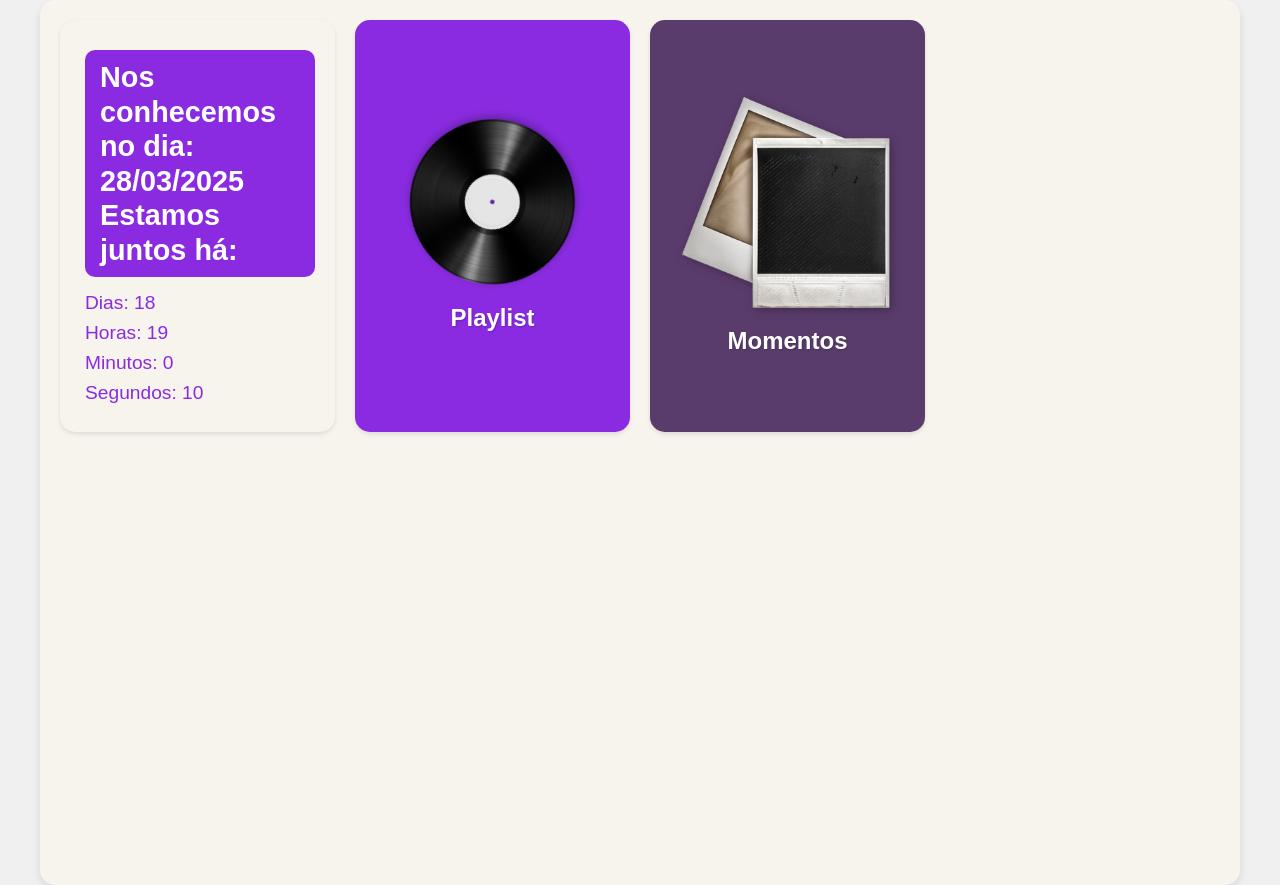
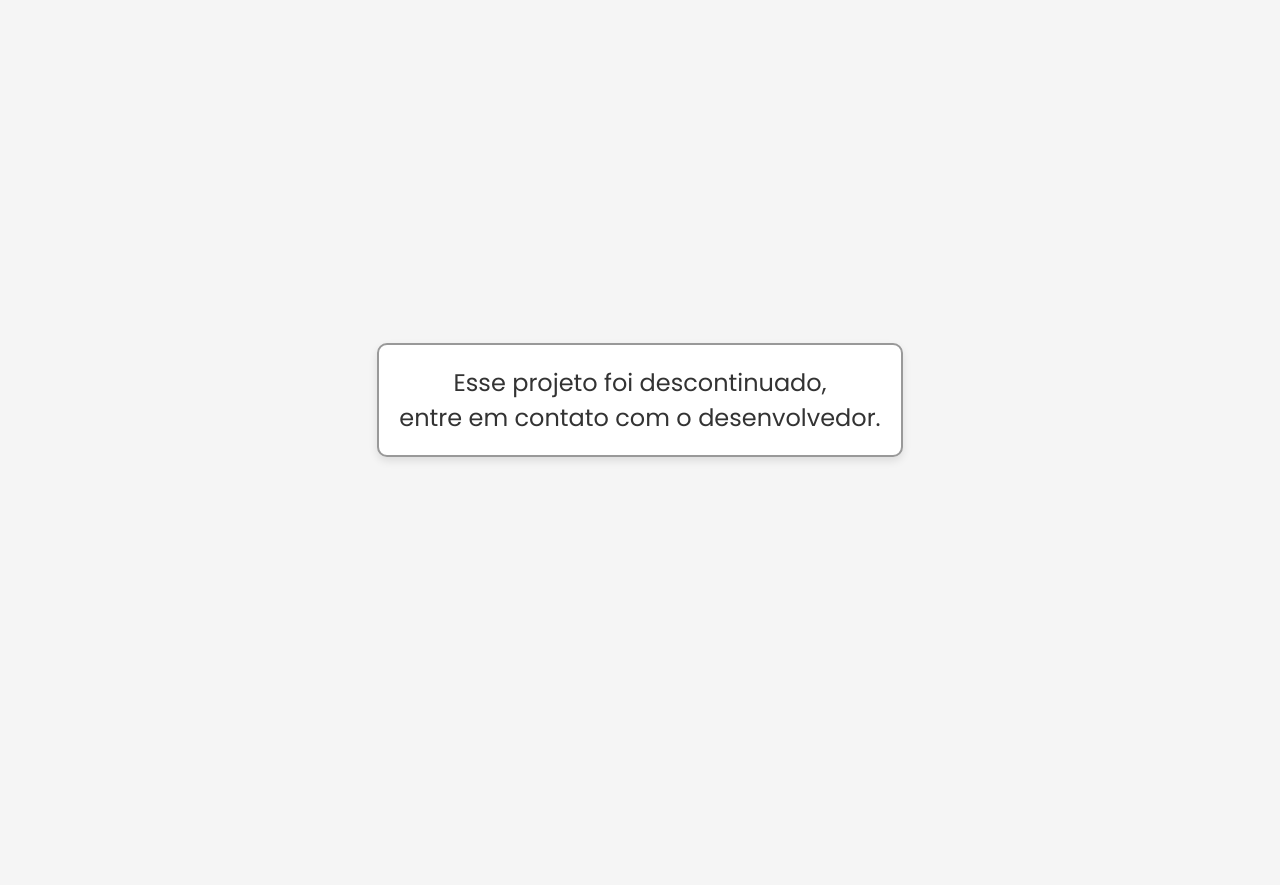
Before and after one commit to N3k0ki/arthana, a plain HTML site: page index.html in a window 1280 px wide. After the commit the page ends 800 px from the top, so only its background shows below. Drawn offline with Linux system fonts and the light colour scheme.

Commit message:
Update index.html

```diff
--- a/index.html
+++ b/index.html
@@ -4,8 +4,33 @@
 <head>
     <meta charset="UTF-8">
     <meta name="viewport" content="width=device-width, initial-scale=1.0">
-    <title>Painel de Amizade</title>
+    <title>???</title>
+    <link href="https://fonts.googleapis.com/css2?family=Poppins&display=swap" rel="stylesheet">
     <style>
+        body {
+            margin: 0;
+            padding: 0;
+            font-family: 'Poppins', sans-serif;
+            display: flex;
+            align-items: center;
+            justify-content: center;
+            height: 100vh;
+            background-color: #f5f5f5;
+            text-align: center;
+        }
+
+        .mensagem {
+            font-size: 1.5rem;
+            color: #333;
+            padding: 20px;
+            border: 2px solid #999;
+            border-radius: 10px;
+            background-color: #fff;
+            box-shadow: 0 4px 8px rgba(0, 0, 0, 0.1);
+        }
+    </style>
+
+    <!-- <style>
         body {
             font-family: Arial, sans-serif;
             display: flex;
@@ -200,11 +225,11 @@
             animation: spin 3s linear infinite;
             /* 3s = duração, linear = velocidade constante, infinite = repetir infinitamente */
         }
-    </style>
+    </style> -->
 </head>
 
 <body>
-    <div class="container">
+    <!-- <div class="container">
         <div class="card canva">
             <div class="we-are-friends">Nos conhecemos no dia: 28/03/2025 <br>Estamos juntos há:</div>
             <div class="time-info">
@@ -230,14 +255,14 @@
             <img src="./img/4.png" alt="Claquete de Filme">
             <p>Séries/Filmes</p>
         </div> -->
-        <!-- <div class="card dark-purple dreams">
+    <!-- <div class="card dark-purple dreams">
             <img src="https://via.placeholder.com/80x80/FFD700/FFFFFF?text=Star" alt="Estrela Dourada">
             <p>Sonhos</p>
         </div> -->
-        <!-- <div class="card dark-purple moments">
+    <!-- <div class="card dark-purple moments">
             <img src="./img/2.png" alt="Mensagens">
             <p>Mensagens</p>
-        </div> -->
+        </div>
     </div>
 
     <script>
@@ -281,7 +306,12 @@
 
         // Chama a função uma vez ao carregar a página para exibir o valor inicial
         updateCounter();
-    </script>
+    </script> -->
+
+    <div class="mensagem">
+        Esse projeto foi descontinuado,<br>
+        entre em contato com o desenvolvedor.
+    </div>
 </body>
 
 </html>
```
